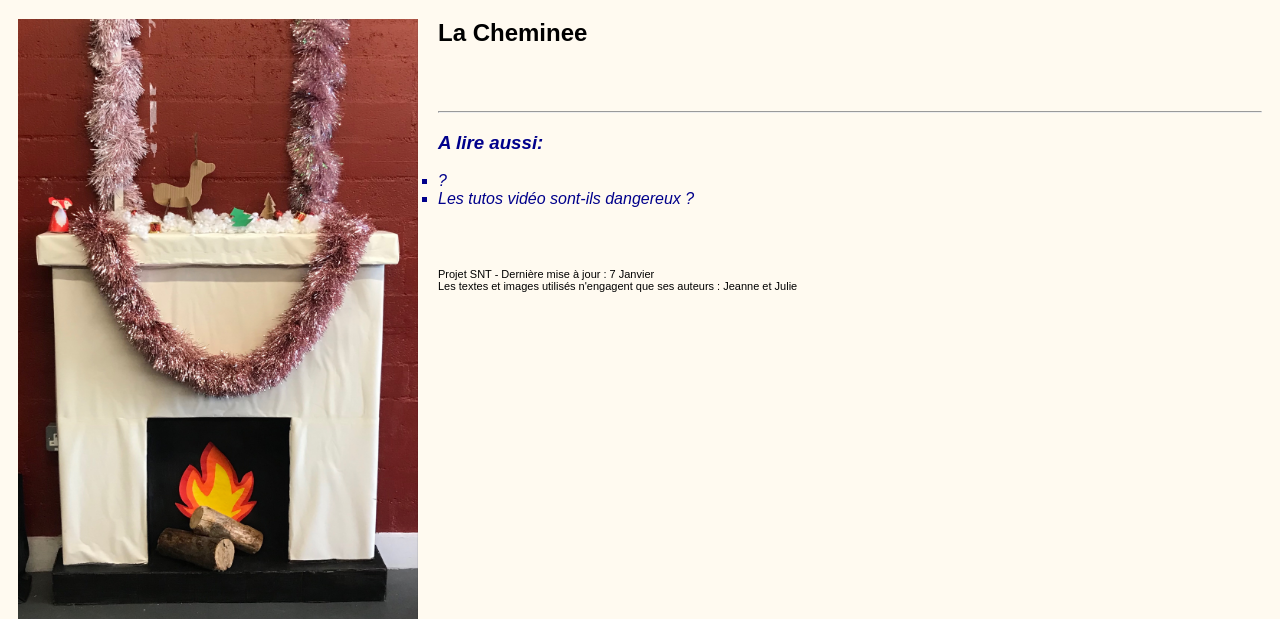
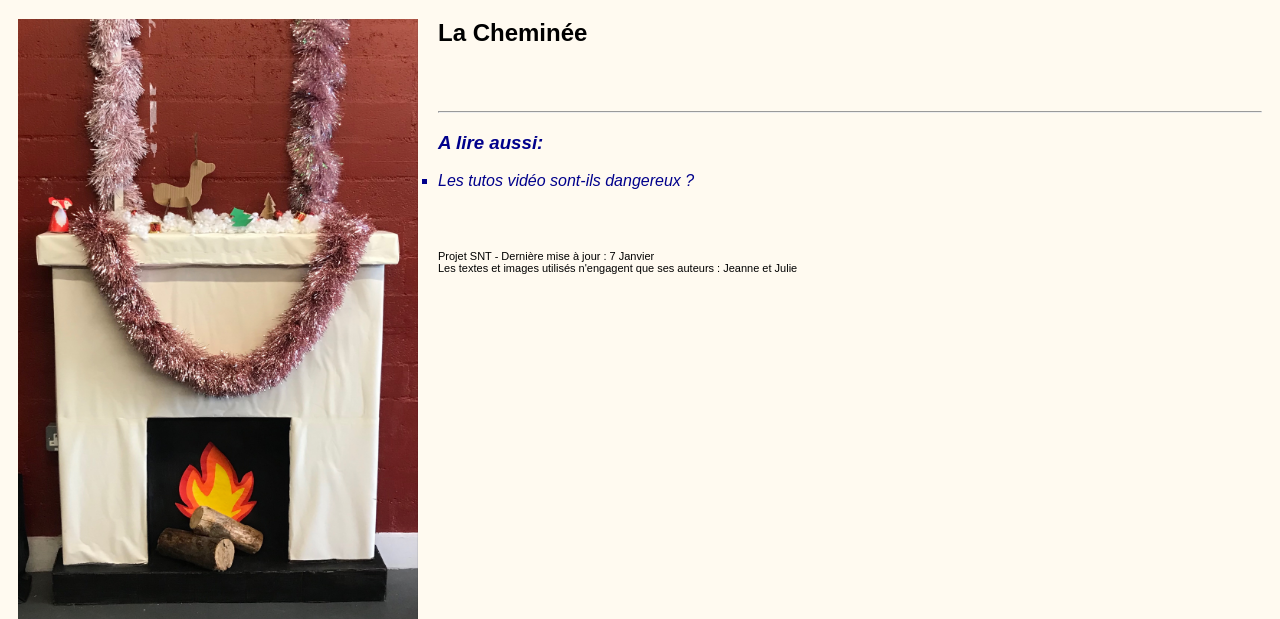
Before and after one commit to JulieMargaria/JulieMargaria.github.io, a plain HTML site: page index.html in a window 1280 px wide. Shown: the part 243-862 px from the top of the page. Drawn offline with Linux system fonts and the light colour scheme.

Commit message:
Update index.html

```diff
--- a/index.html
+++ b/index.html
@@ -2,7 +2,7 @@
 <html lang="fr">
 
 <head>
-	<title> Comment faire une cheminee </title>
+	<title> Comment faire une chemin&eacute;e </title>
 	<meta charset="utf-8" />
 	<link rel="stylesheet" href="style-de-Jeanne-et-Julie.css" type="text/css" />
 </head>
@@ -27,7 +27,7 @@
 	<div id="contenu">
 		<h1> Accueil </h1>
 		<img src="cheminee.png" width="180"/>
-		<h2> La Cheminee </h2>
+		<h2> La Chemin&eacute;e </h2>
 		<p>  </p>
 		<br/>                       <br/>
 
@@ -35,7 +35,6 @@
 		<div id="infos">
 			<h3> A lire aussi: </h3>
 			<ul>
-				<li> ? </li>
 				<li> Les tutos vidéo sont-ils dangereux ? </li>
 			</ul>
 		</div>
```
